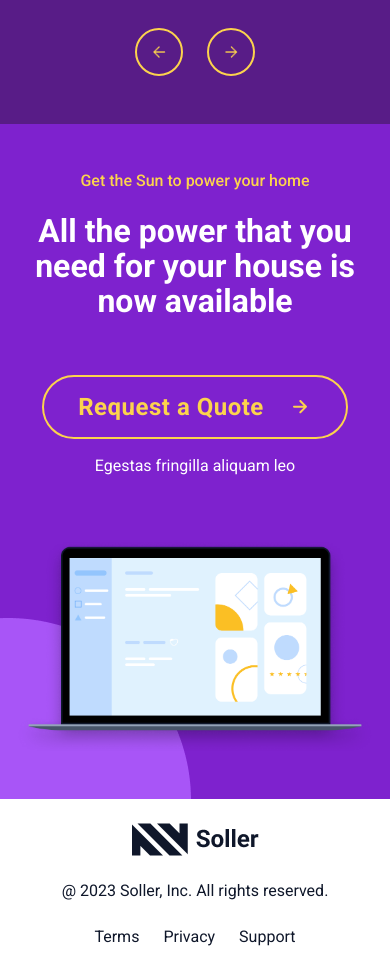
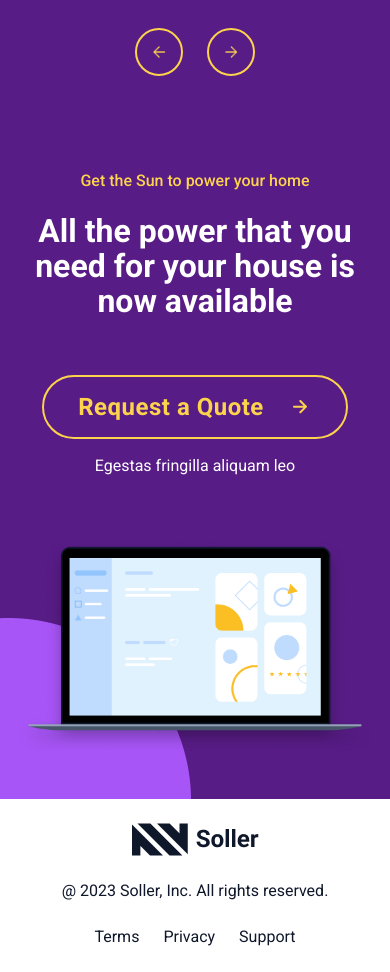
Before and after one commit to Breno-Mateus/buzzvel-test, a React (Vite) app: page / in a window 390 px wide. Shown: the part 5660-6632 px from the top of the page. Built offline with nearby package versions, Linux system fonts and the light colour scheme.

Commit message:
fix: background color section6

```diff
--- a/src/components/section6/index.tsx
+++ b/src/components/section6/index.tsx
@@ -8,8 +8,8 @@ import ArrowHover from "../../assets/arrow-right-3.svg"
 const Section6 = () => {
     return (
         <section className="
-        w-full bg-colorSection px-4 py-12 flex flex-col gap-16 relative
-        lg:p-16 lg:gap-12
+        w-full bg-colorButton px-4 py-12 flex flex-col gap-16 relative
+        lg:p-16 lg:gap-12 lg:bg-colorSection
         xl:gap-20 xl:p-20">
 
             <div className="
```
